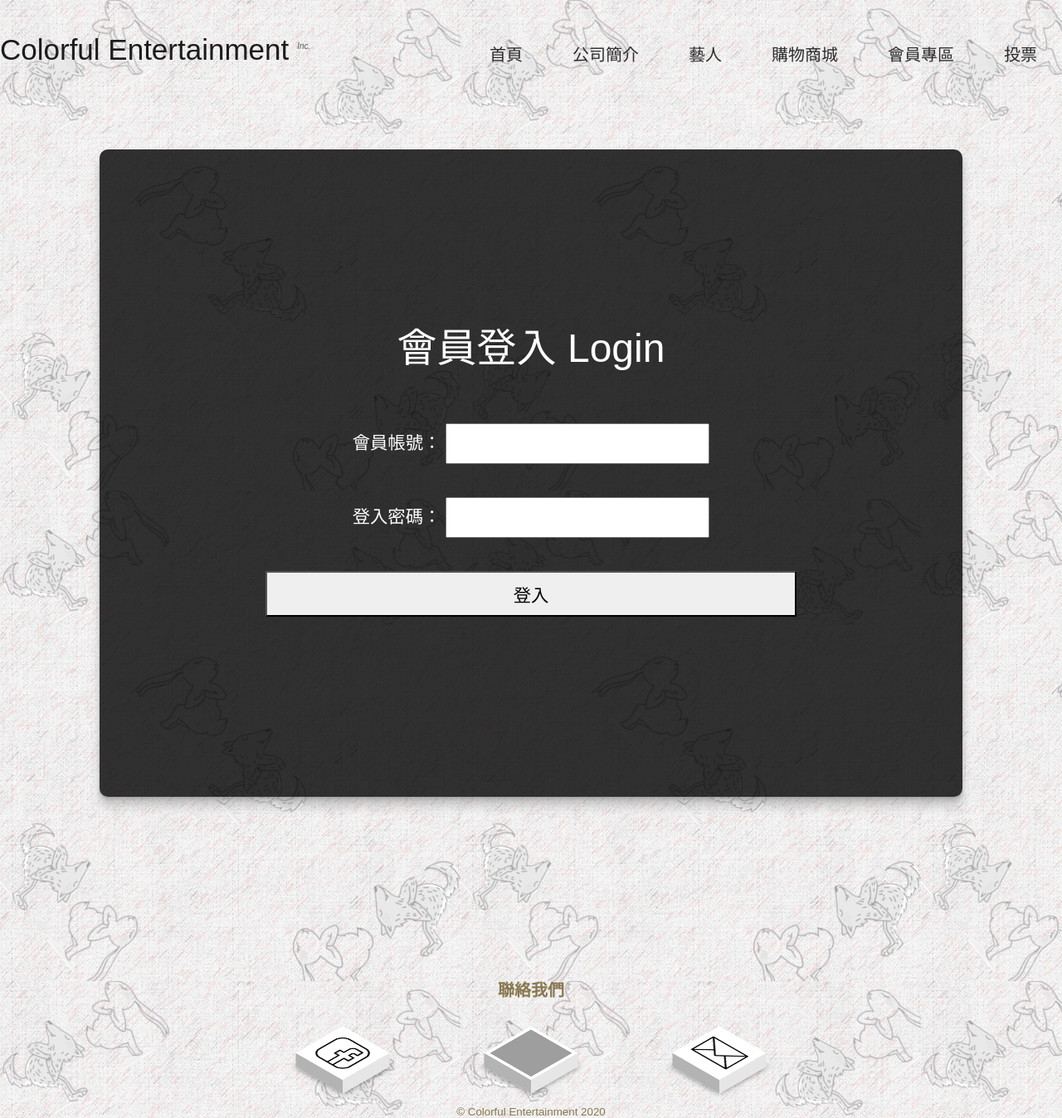
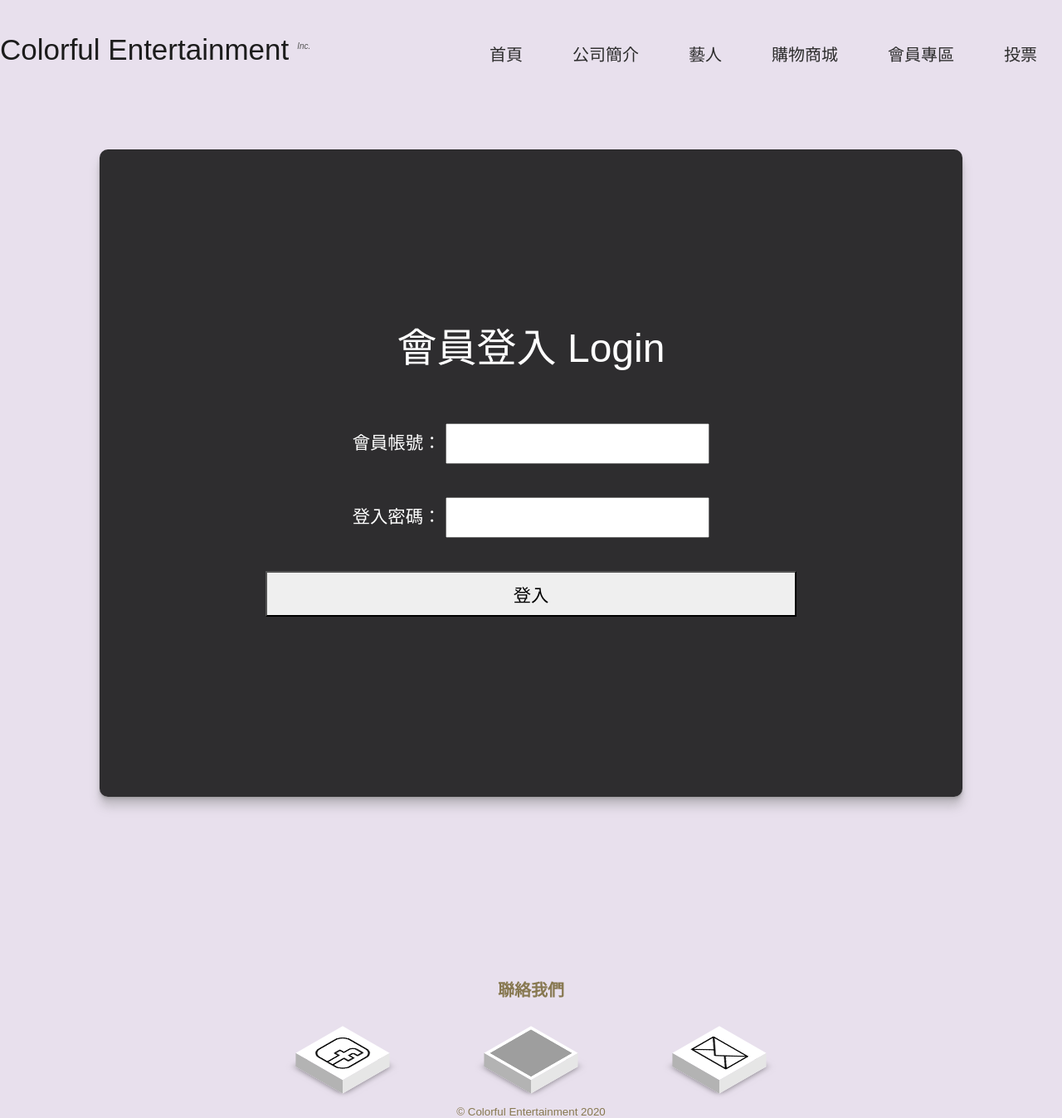
Before and after one commit to helengsj1221/colorfulinsideus, a PHP site: page /login.php in a window 1280 px wide. Shown: the whole page at 83% size. Run offline with PHP 8.4, Linux system fonts and the light colour scheme; grey boxes are pictures that could not be loaded.

Commit message:
更新background

```diff
--- a/css/login.css
+++ b/css/login.css
@@ -1,5 +1,6 @@
 body {
-  background: #FFF2CF url(images/img01.png) repeat;
+/*   background: #FFF2CF url(images/img01.png) repeat; */
+	background: #e8e0ed;
 }
 .login-form{
 	width:640px;
--- a/css/sign_up.css
+++ b/css/sign_up.css
@@ -1,5 +1,6 @@
 body {
-  background: #FFF2CF url(images/img01.png) repeat;
+/*   background: #FFF2CF url(images/img01.png) repeat; */
+	 background: #e8e0ed;
 }
 .sign-body{
 	width:640px;
--- a/css/style-mobile.css
+++ b/css/style-mobile.css
@@ -21,7 +21,8 @@ li {
 	 list-style: none;
 }
 body, #skel-panels-pageWrapper {
-	background: #FFF2CF url(images/img01.png) repeat;
+/* 	background: #FFF2CF url(images/img01.png) repeat; */
+	background: #e8e0ed;
 }
 
 h1 {
--- a/css/style.css
+++ b/css/style.css
@@ -7,7 +7,8 @@ body {
 	font-family: 'Oswald','Microsoft JhengHei', sans-serif;
 	font-size: 10pt;
 	color: #877850;
-	background: #FFF2CF url(images/img01.png) repeat;
+/* 	background: #FFF2CF url(images/img01.png) repeat; */
+	background: #e8e0ed;
 }
 div {
 	margin:auto;
```
